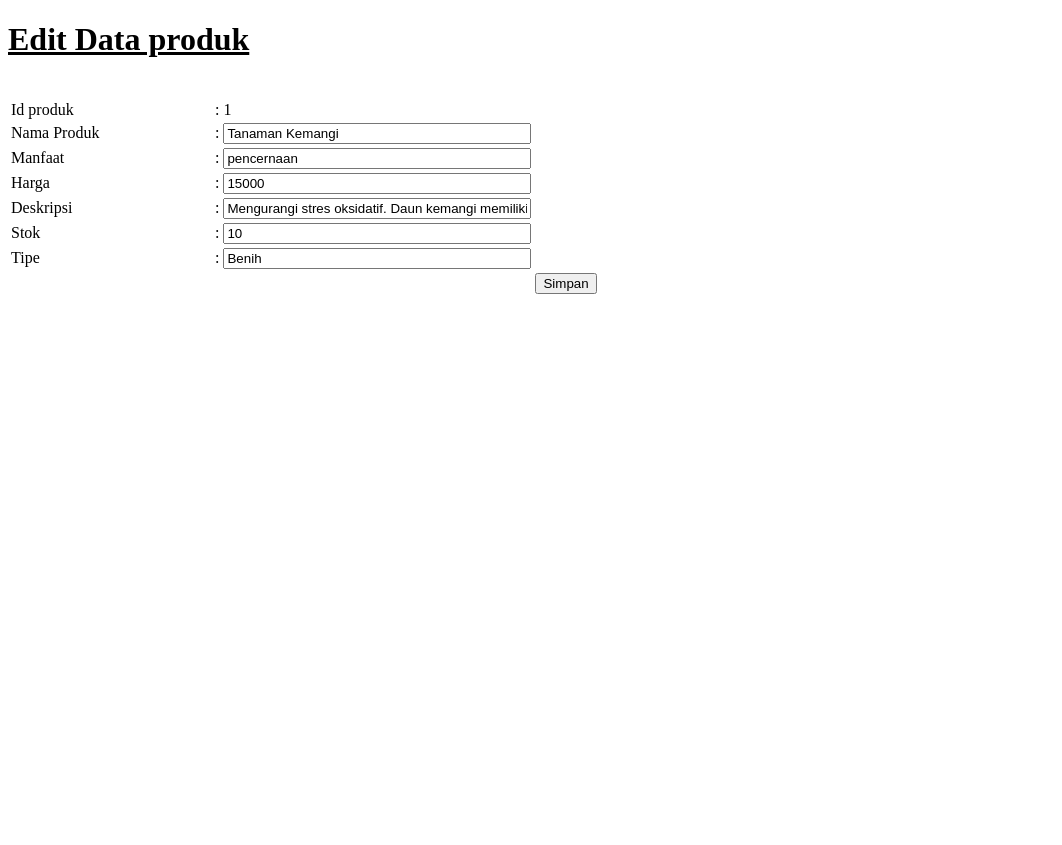
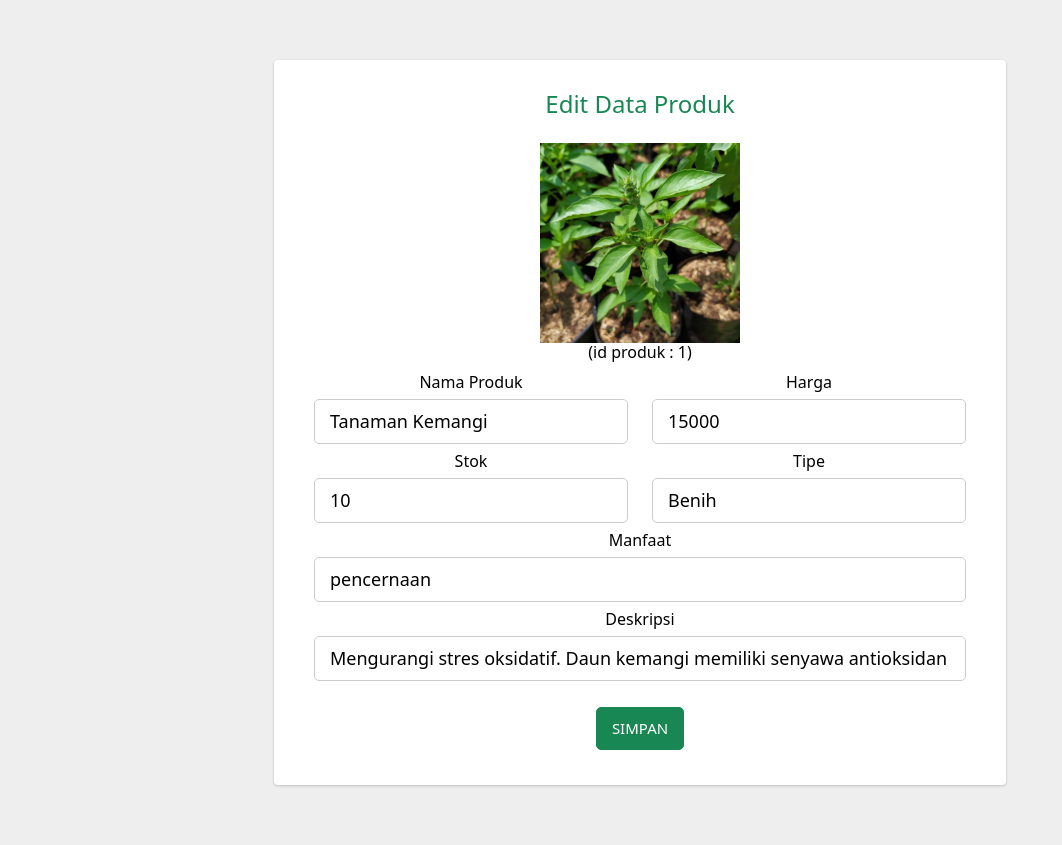
Before and after one commit to anangbagus/takemyherb, a PHP site: page /takemyherb/editproduk.php?id_produk=1 in a window 1280 px wide. Shown: the whole page, without its empty margins (0-1062 px from the left). Before the commit the page ends 294 px from the top, so only its background shows below. Run offline with PHP 8.4, Linux system fonts and the light colour scheme; a user stored in the database is signed in; data comes from the database, SQL or seed files in the repository; some libraries are stand-ins or nearby versions.

Commit message:
add bootstrap

```diff
--- a/editproduk.php
+++ b/editproduk.php
@@ -56,57 +56,123 @@ $koneksi = mysqli_connect("localhost", "root", "", "takemyherb");
 <html>
 <head>
     <title>Edit produk</title>
+    <link href="https://cdn.jsdelivr.net/npm/bootstrap@5.1.3/dist/css/bootstrap.min.css" rel="stylesheet" integrity="sha384-1BmE4kWBq78iYhFldvKuhfTAU6auU8tT94WrHftjDbrCEXSU1oBoqyl2QvZ6jIW3" crossorigin="anonymous">
+    <link rel="stylesheet" href="https://cdn.jsdelivr.net/npm/bootstrap-icons@1.7.2/font/bootstrap-icons.css">
+    <link rel="stylesheet" href="css/style.css">
+    <style type="text/css">
+        body {
+            color: #000;
+            overflow-x: hidden;
+            height: 100%;
+            background-repeat: no-repeat;
+            background-size: 100% 100%;
+            background-color: rgb(238,238,238);
+        }
+
+        .card {
+            padding: 30px 40px;
+            margin-top: 60px;
+            margin-bottom: 60px;
+            border: none !important;
+            box-shadow: 0 1px 3px 0 rgba(0, 0, 0, 0.2)
+        }
+
+        .blue-text {
+            color: #00BCD4
+        }
+
+        .form-control-label {
+            margin-bottom: 0
+        }
+
+        input,
+        textarea,
+        button {
+            padding: 8px 15px;
+            border-radius: 5px !important;
+            margin: 5px 0px;
+            box-sizing: border-box;
+            border: 1px solid #ccc;
+            font-size: 18px !important;
+            font-weight: 300
+        }
+
+        input:focus,
+        textarea:focus {
+            -moz-box-shadow: none !important;
+            -webkit-box-shadow: none !important;
+            box-shadow: none !important;
+            border: 1px solid #00BCD4;
+            outline-width: 0;
+            font-weight: 400
+        }
+
+        .btn-block {
+            text-transform: uppercase;
+            font-size: 15px !important;
+            font-weight: 400;
+            height: 43px;
+            cursor: pointer
+        }
+
+        .btn-block:hover {
+            color: #fff !important
+        }
+
+        button:focus {
+            -moz-box-shadow: none !important;
+            -webkit-box-shadow: none !important;
+            box-shadow: none !important;
+            outline-width: 0
+        }
+    </style>
 </head>
 
 <body>
-
-    <h1><ins>Edit Data produk</ins></h1><br>
-
-    <!-- Membuat form-->
-    <form action="" method="post" enctype="multipart/form-data">
-        <table>
-            <tr>
-                <td width="200">Id produk</td>
-                <td> : </td>
-                <td><?php echo $data['id_produk'];?></td>
-            </tr>
-            <tr>
-                <td width="200">Nama Produk</td>
-                <td> : </td>
-                <td> <input type="text" name="nama_produk" style="width: 300px;" value="<?php echo $data['nama_produk'];?>"></td>
-            </tr>
-            <tr>
-                <td width="200">Manfaat</td>
-                <td> : </td>
-                <td> <input type="text" name="manfaat" style="width: 300px;" value="<?php echo $data['manfaat'];?>"></td>
-            </tr>
-            <tr>
-                <td width="200">Harga</td>
-                <td> : </td>
-                <td> <input type="number" name="harga" style="width: 300px;" value="<?php echo $data['harga'];?>"></td>
-            </tr>
-            <tr>
-                <td width="200">Deskripsi</td>
-                <td> : </td>
-                <td> <input type="text" name="deskripsi" style="width: 300px;" value="<?php echo $data['deskripsi'];?>"></td>
-            </tr>
-            <tr>
-                <td width="200">Stok</td>
-                <td> : </td>
-                <td> <input type="number" name="stok" style="width: 300px;" value="<?php echo $data['stok'];?>"></td>
-            </tr>
-            <tr>
-                <td width="200">Tipe</td>
-                <td> : </td>
-                <td> <input type="text" name="tipe" style="width: 300px;" value="<?php echo $data['tipe'];?>"></td>
-            </tr>
-            <tr>
-                <td></td>
-                <td></td>
-                <td></td>
-                <td> <button type="submit" name="submit">Simpan</button> </td>
-            </tr>
-        </table>
-    <form>
+    <div class="container-fluid px-1  mx-auto">
+        <div class="row d-flex justify-content-center">
+            <div class="col-xl-7 col-lg-8 col-md-9 col-11 text-center">
+                <div class="card">
+                    <h4 class="text-center mb-4 d-inline text-success">Edit Data Produk </h4>
+                    <img style="height: 200px; width: 200px; margin: auto; object-fit:cover;" src="img/<?php echo $data['foto'];?>.jpg"></img>
+                    <h6 class="d-inline"> (id produk : <?php echo $data['id_produk'];?>) </h6>
+                    <form action="" class="form-card" method="post" enctype="multipart/form-data">
+                        <div class="row justify-content-between text-left">
+                            <div class="form-group col-sm-6 flex-column d-flex">
+                                <label class="form-control-label px-3">Nama Produk</label>
+                                <input type="text" id="fname" name="nama_produk"  value="<?php echo $data['nama_produk'];?>">
+                            </div>
+                            <div class="form-group col-sm-6 flex-column d-flex">
+                                <label class="form-control-label px-3">Harga</label>
+                                <input type="number" id="lname" name="harga" value="<?php echo $data['harga'];?>">
+                            </div>
+                        </div>
+                        <div class="row justify-content-between text-left">
+                            <div class="form-group col-sm-6 flex-column d-flex"> <label class="form-control-label px-3">Stok</label>
+                            <input type="number" id="email" name="stok" value="<?php echo $data['stok'];?>"> </div>
+                            <div class="form-group col-sm-6 flex-column d-flex"> <label class="form-control-label px-3">Tipe</label>
+                            <input type="text" id="mob" name="tipe" value="<?php echo $data['tipe'];?>"> </div>
+                        </div>
+                        <div class="row justify-content-between text-left">
+                            <div class="form-group col-sm-12 flex-column d-flex">
+                                <label class="form-control-label px-3">Manfaat</label>
+                            <input type="text" id="job" name="manfaat" value="<?php echo $data['manfaat'];?>"> </div>
+                        </div>
+                        <div class="row justify-content-between text-left">
+                            <div class="form-group col-12 flex-column d-flex">
+                                <label class="form-control-label px-3"> Deskripsi </label>
+                                <input type="text" id="ans" name="deskripsi" value="<?php echo $data['deskripsi'];?>">
+                            </div>
+                        </div>
+                        <div class="row justify-content-end">
+                            <div class="form-group col-sm-12 mt-3">
+                                <button type="submit" name="submit" class="btn-block btn-success">Simpan</button> </div>
+                        </div>
+                    </form>
+                </div>
+            </div>
+        </div>
+    </div>
+    <script src="https://cdn.jsdelivr.net/npm/bootstrap@5.1.3/dist/js/bootstrap.bundle.min.js" integrity="sha384-ka7Sk0Gln4gmtz2MlQnikT1wXgYsOg+OMhuP+IlRH9sENBO0LRn5q+8nbTov4+1p" crossorigin="anonymous"></script>
 </body>
 </html>
```
